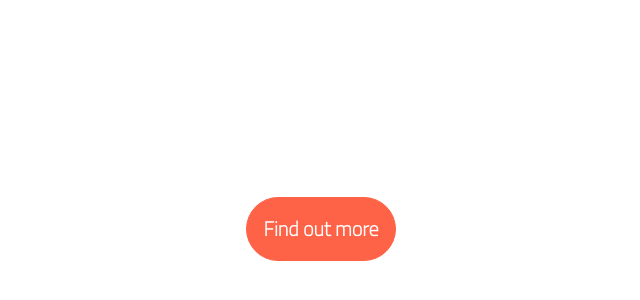
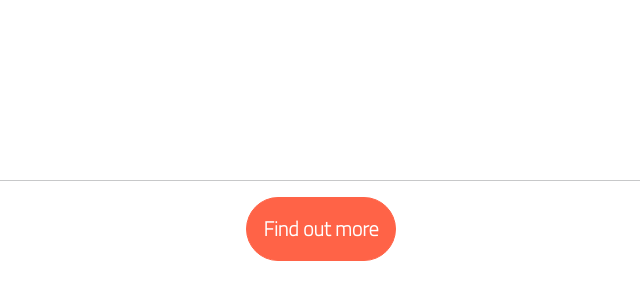
Before and after one commit to moiezsyed/startup_project, a plain HTML site: page index.html in a window 1280 px wide. Shown: the part 230-530 px from the top of the page, 319-959 px from the left. Drawn offline with nearby package versions, Linux system fonts and the light colour scheme.

Commit message:
Update style.css

```diff
--- a/style.css
+++ b/style.css
@@ -8,12 +8,6 @@ body, html {
     -moz-background-size: cover;
     -o-background-size: cover;
     background-size: cover;
-}
-
-hr {
-    border-color: tomato;
-    border-width: 5px;
-    max-width: 65px;
 }
 
 .btn {
```
